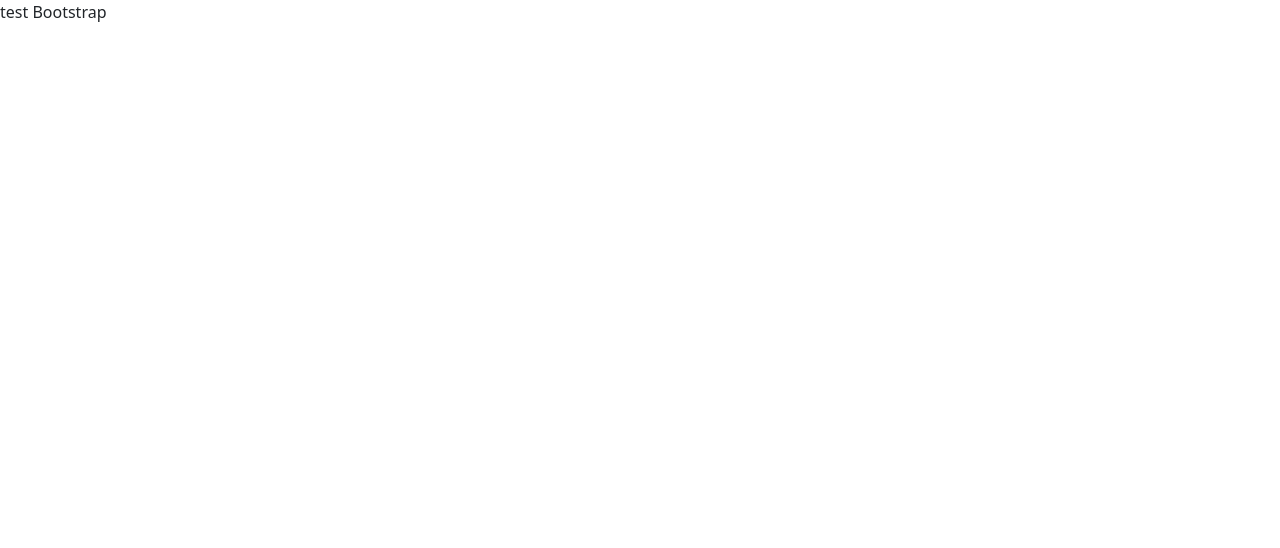
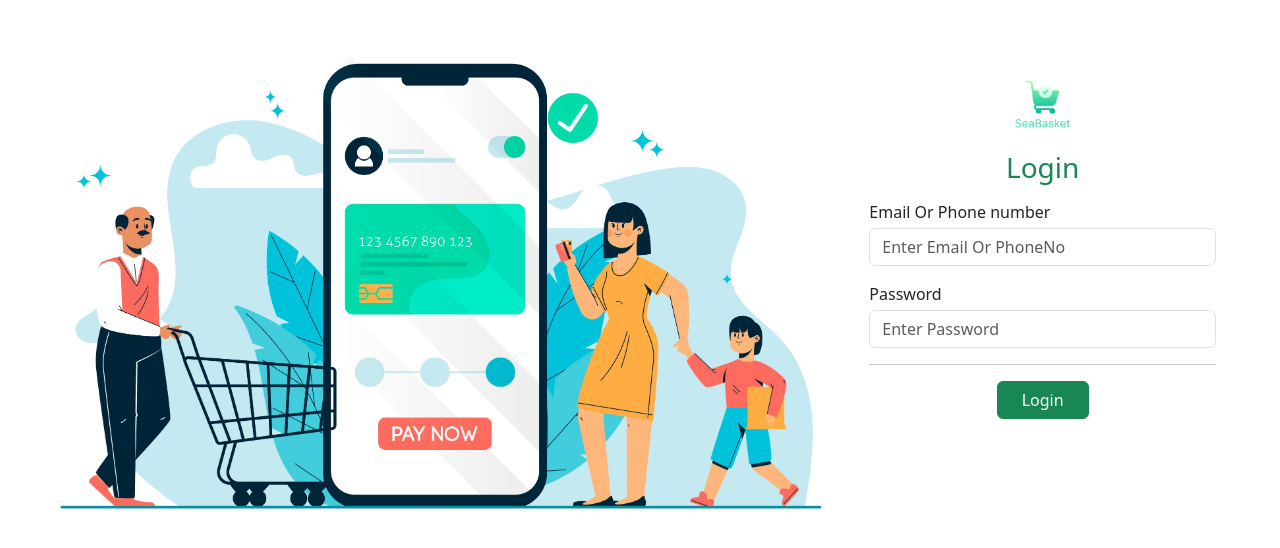
Before and after one commit to meetbhut27/SeaBasket, an Angular app: page /auth/login in a window 1280 px wide. Before the commit this address led to /. Shown: the top 548 px of the page. Built offline with nearby package versions, Linux system fonts and the light colour scheme.

Commit message:
UI and validation of login form done

```diff
--- a/src/app/app-routing.module.ts
+++ b/src/app/app-routing.module.ts
@@ -1,7 +1,10 @@
 import { NgModule } from '@angular/core';
 import { RouterModule, Routes } from '@angular/router';
 
-const routes: Routes = [];
+const routes: Routes = [
+  { path: 'auth', loadChildren: () => import('./auth/auth.module').then(m => m.AuthModule) },
+  { path: "", redirectTo: "auth", pathMatch: "full" }
+];
 
 @NgModule({
   imports: [RouterModule.forRoot(routes)],
--- a/src/app/app.component.html
+++ b/src/app/app.component.html
@@ -1 +1 @@
-<p>test Bootstrap</p>
+<router-outlet></router-outlet>
--- /dev/null
+++ b/src/app/auth/login/login.component.html
@@ -0,0 +1,63 @@
+<div class="p-lg-5 p-sm-1 container-fluid">
+
+    <div class="row">
+
+        <!-- image container -->
+        <div class="col-xl-8 col-md-7 col-0 d-flex aling-items-center">
+            <img src="../../../assets/login.jpg" alt="login page side image" class="img-fluid"
+                style="object-fit: cover;">
+        </div>
+        <!-- /image container -->
+
+        <!-- form container -->
+        <div class="col-xl-4 col-md-5 col-12">
+            <div class="conatiner p-lg-3">
+
+                <div class="d-flex justify-content-center">
+                    <img src="../../../assets/logo-with-name.png" alt="SeaBasket Logo" class="w-25 col-4">
+                </div>
+                <p class="h3 text-center text-success mb-3">Login</p>
+
+                <!-- form  -->
+                <form [formGroup]="loginForm" (ngSubmit)="onSubmit()">
+
+                    <!-- email or phoneNo -->
+                    <div class="mb-3">
+                        <label for="email" class="mb-1">Email Or Phone number</label>
+                        <input type="email" class="form-control" id="email" placeholder="Enter Email Or PhoneNo"
+                            formControlName="emailOrPhoneNo"
+                            [ngClass]="{'is-invalid':f['emailOrPhoneNo'].invalid && f['emailOrPhoneNo'].touched}">
+                        <span *ngIf="f['emailOrPhoneNo'].errors && f['emailOrPhoneNo'].touched"
+                            class="invalid-feedback">
+                            <span *ngIf="f['emailOrPhoneNo'].errors['required']">Email or phone
+                                number is required.</span>
+                            <span *ngIf="f['emailOrPhoneNo'].errors['notEmailOrPhone']">Please
+                                enter a valid email or
+                                phone number.</span>
+                        </span>
+                    </div>
+
+                    <!-- password -->
+                    <div class="mb-3">
+                        <label for="password" class="mb-1">Password</label>
+                        <input type="password" class="form-control" id="password" placeholder="Enter Password"
+                            formControlName="password"
+                            [ngClass]="{'is-invalid':f['password'].invalid && f['password'].touched}">
+                        <span *ngIf="f['password'].errors && f['password'].touched" class="invalid-feedback">
+                            <span *ngIf="f['password'].errors['required']" class="">Password is required.</span>
+                        </span>
+                    </div>
+
+                    <hr>
+                    <div class="d-flex justify-content-center">
+                        <button type="submit" class="btn btn-success px-4">Login</button>
+                    </div>
+                </form>
+                <!-- /form -->
+
+            </div>
+        </div>
+        <!-- form container -->
+
+    </div>
+</div>
--- /dev/null
+++ b/src/app/auth/login/login.component.ts
@@ -0,0 +1,34 @@
+import { Component } from '@angular/core';
+import { FormBuilder, FormGroup, Validators } from '@angular/forms';
+import { emailOrPhone } from 'src/app/shared/emailOrPhone.validator';
+
+@Component({
+  selector: 'app-login',
+  templateUrl: './login.component.html',
+  styleUrls: ['./login.component.css']
+})
+export class LoginComponent {
+
+  loginForm: FormGroup;
+
+  constructor(private formBuilder: FormBuilder) {
+    this.loginForm = this.formBuilder.group({
+      emailOrPhoneNo: [, [Validators.required, emailOrPhone()]],
+      password: [, Validators.required]
+    });
+  }
+
+  get f() {
+    return this.loginForm.controls;
+  }
+
+
+  onSubmit() {
+    if (this.loginForm.invalid) {
+      return;
+    }
+
+    console.log(this.loginForm.value);
+  }
+
+}
--- /dev/null
+++ b/src/app/shared/emailOrPhone.validator.ts
@@ -0,0 +1,19 @@
+import { FormControl, ValidationErrors, Validators } from '@angular/forms';
+
+export function emailOrPhone(): ValidationErrors | null {
+    return (control: FormControl) => {
+        const value = control.value;
+
+        const pattern1 = Validators.pattern('^[a-zA-Z0-9._%+-]+@[a-zA-Z0-9.-]+\.[a-zA-Z]{2,}$');
+        const pattern2 = Validators.pattern('^[0-9]{10}$');
+
+        if (!value || value === '') {
+            return null;
+        }
+
+        const pattern1Valid = pattern1(control) === null;
+        const pattern2Valid = pattern2(control) === null;
+
+        return pattern1Valid || pattern2Valid ? null : { notEmailOrPhone: true };
+    };
+}
```
Also changed, not shown: src/app/auth/auth-routing.module.ts (added, +14 -0 lines), src/app/auth/auth.module.ts (added, +19 -0 lines), src/app/auth/login/login.component.css (added), src/assets/login.jpg (added), 1 other file (tests, documents, lock files or other folders).
